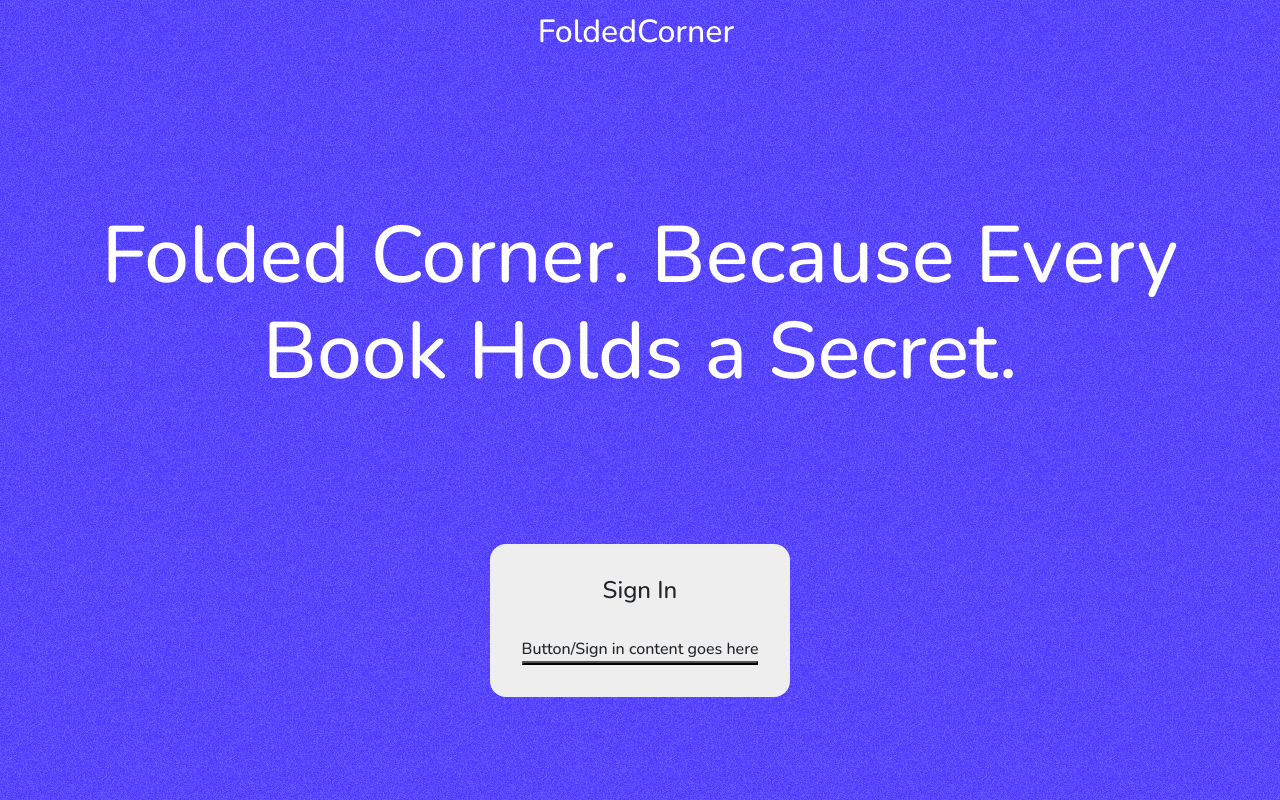
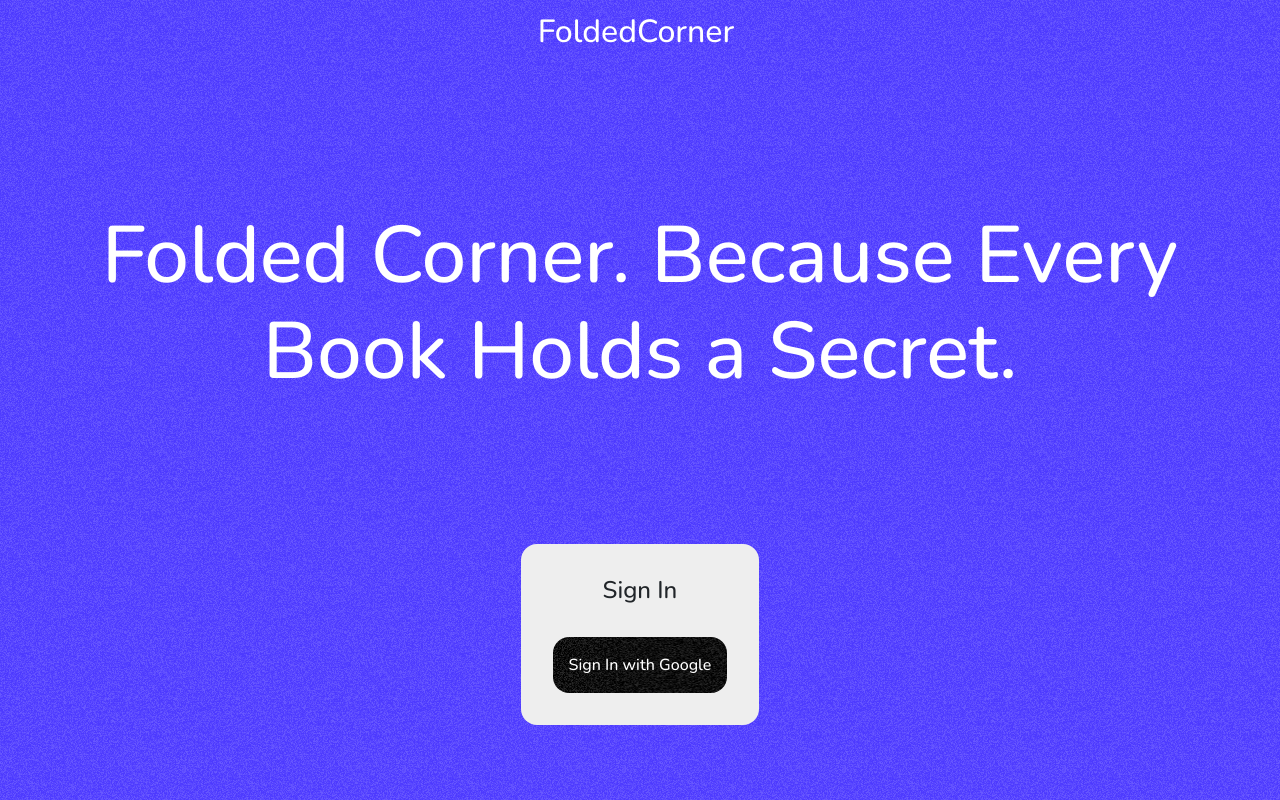
Before and after one commit to trymkyvaag/CSC3950_Gray_Farhat_Kyvaag_Final, a website: page public/pages/signin.html in a window 1280 px wide. Drawn offline with nearby package versions, Linux system fonts and the light colour scheme; files that its build step writes are made by us from their sources; no server answers; files whose address does not match are found by name.

Commit message:
Updated README

```diff
--- a/public/pages/signin.html
+++ b/public/pages/signin.html
@@ -60,8 +60,7 @@
                                 <div class="sign-in-wrapper">
                                     <div class="card" id="sign-in-with-redirect">
                                         <h4 id="sign-in-title" class="d-flex justify-content-center">Sign In</h4>
-                                        Button/Sign in content goes here
-                                        <button onclick="handleLogin()"></button>
+                                        <button class="button-primary" onclick="handleLogin()"> Sign In with Google</button>
                                     </div>
                                 </div>
                             </div>
```
Also changed, not shown: README.md.
